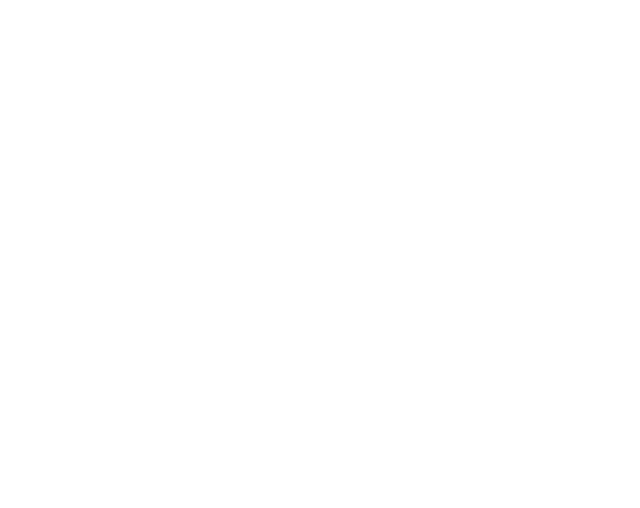
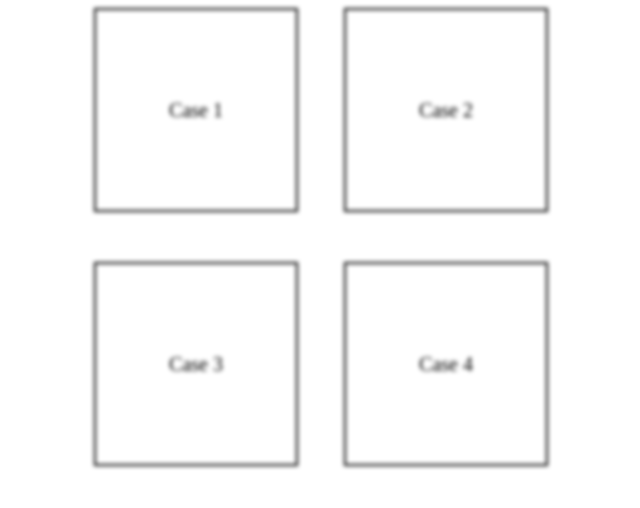
Before and after one commit to gaksss/EXERCICES-JS-4, a plain HTML site: page EXERCICE4/index.html in a window 1280 px wide. Shown: the whole page, without its empty margins (321-961 px from the left). Drawn offline with Linux system fonts and the light colour scheme.

Commit message:
exo4 fini

```diff
--- a/EXERCICE4/index.html
+++ b/EXERCICE4/index.html
@@ -10,6 +10,20 @@
 </head>
 
 <body>
+    <section>
+        <div class="case caseBlurred">
+            <p>Case 1</p>
+        </div>
+        <div class="case caseBlurred">
+            <p>Case 2</p>
+        </div>
+        <div class="case caseBlurred">
+            <p>Case 3</p>
+        </div>
+        <div class="case caseBlurred">
+            <p>Case 4</p>
+        </div>
+    </section>
 
 </body>
 
--- a/EXERCICE4/script.js
+++ b/EXERCICE4/script.js
@@ -0,0 +1,22 @@
+const cases = document.querySelectorAll(".case");
+
+cases.forEach((square) => {
+  // Gérer l'événement de survol (mouseenter) pour enlever le flou
+  square.addEventListener("mouseenter", () => {
+    square.classList.remove("caseBlurred");
+  });
+
+  // Gérer l'événement de sortie de la souris (mouseout) pour remettre le flou
+  square.addEventListener("mouseout", () => {
+    square.classList.add("caseBlurred");
+  });
+
+  // Gérer le redimensionnement lors du clic (mousedown et mouseup)
+  square.addEventListener("mousedown", () => {
+    square.style.width = "400px"; // Agrandir la case lors du clic
+  });
+
+  square.addEventListener("mouseup", () => {
+    square.style.width = "200px"; // Reprendre la taille originale
+  });
+});
--- a/EXERCICE4/style.css
+++ b/EXERCICE4/style.css
@@ -0,0 +1,31 @@
+section {
+  display: grid;
+  grid-template-columns: repeat(2, 200px);
+  justify-content: center;
+  gap: 50px;
+}
+
+.case {
+  width: 200px;
+  height: 200px;
+  border: 2px solid black;
+  text-align: center;
+  align-items: center;
+  display: flex;
+  justify-content: center;
+  font-size: 20px;
+  transition: all 0.3s ease;
+}
+
+.caseBlurred {
+  filter: blur(2px); /* Flou par défaut */
+}
+
+.case:hover {
+  filter: blur(0); /* Retirer le flou au survol */
+  border-color: red; /* Bordure rouge au survol */
+}
+
+.case:active {
+  width: 400px; /* Agrandir la case lors du clic */
+}
```
